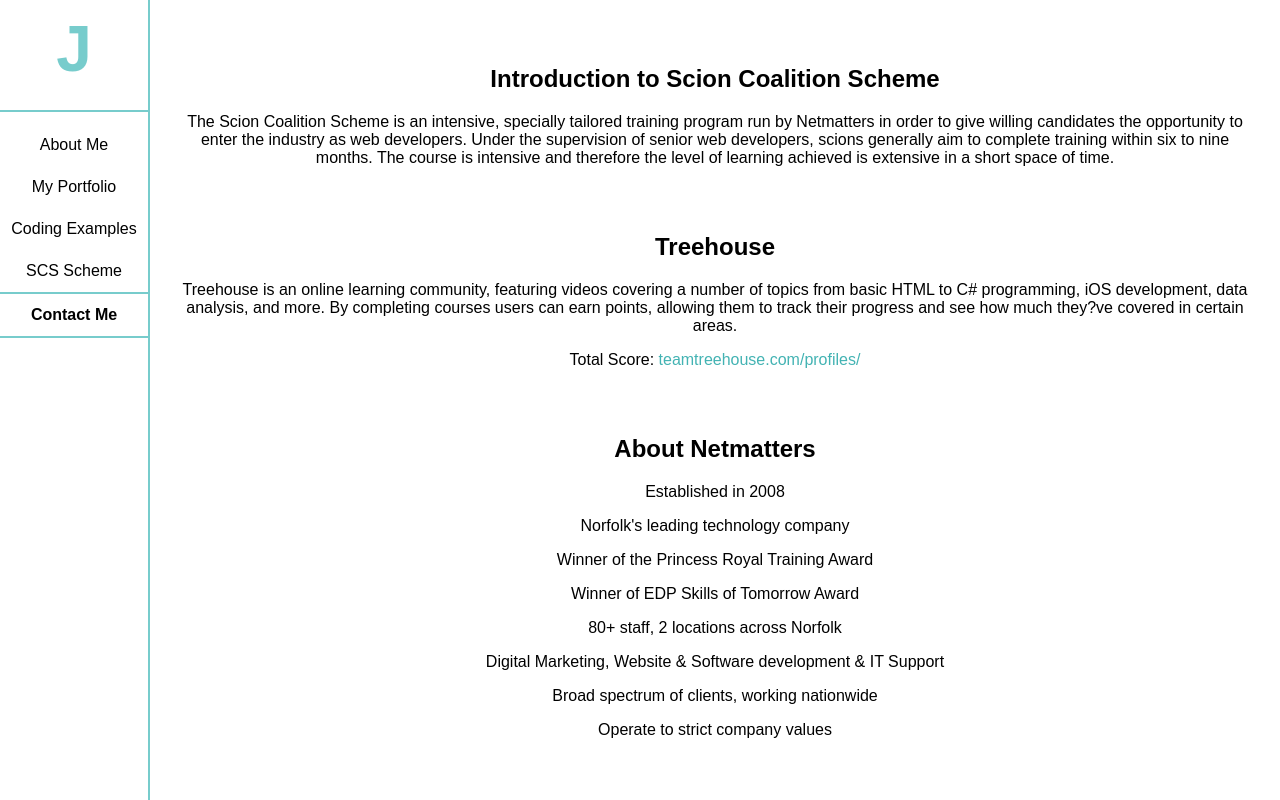
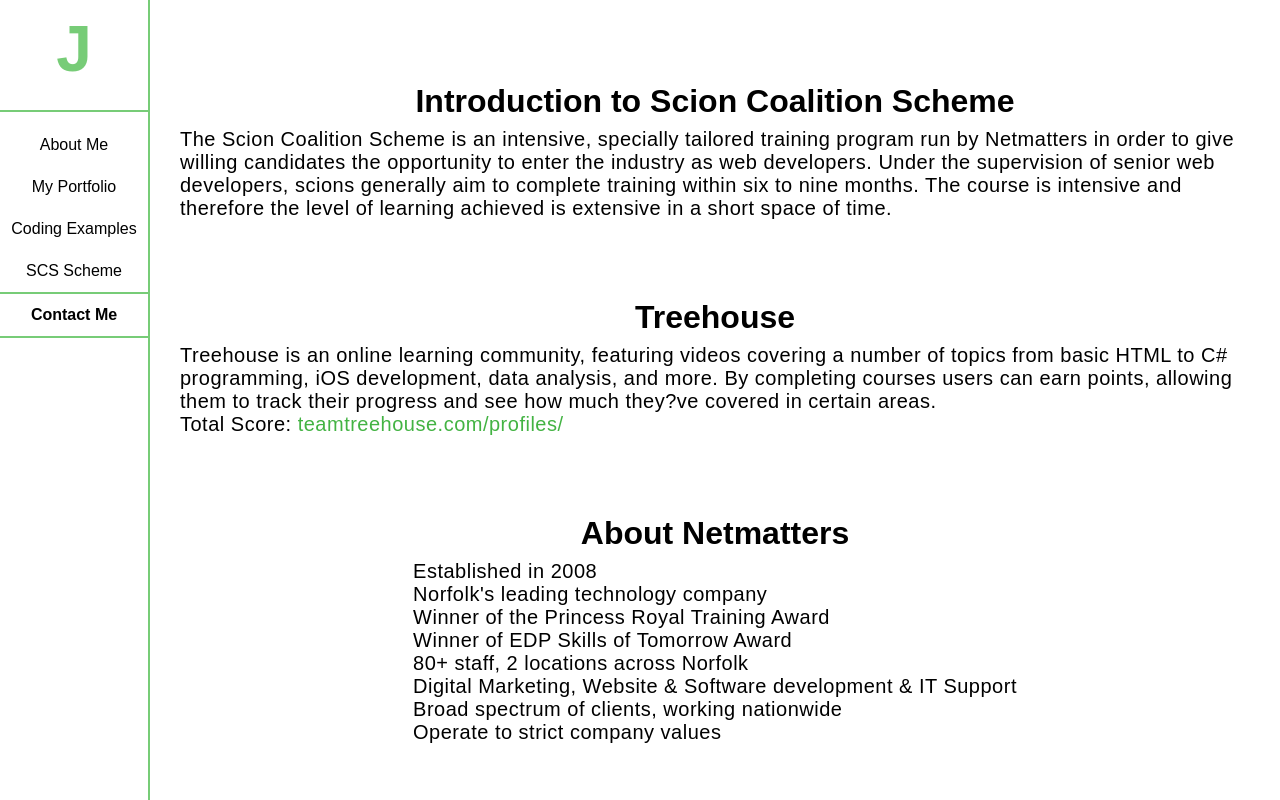
Before and after one commit to 7761279b-c739-4152-a1e2-9850adba1b8c/portfolio, a PHP site: page /scs-scheme.html in a window 1280 px wide. Run offline with PHP 8.4, Linux system fonts and the light colour scheme.

Commit message:
formatting changes

```diff
--- a/website/css/coding-examples.css
+++ /dev/null
@@ -1,6 +0,0 @@
-/* line 2, ../../portfolio/website/scss/coding-examples.scss */
-.coding-examples h2 {
-  text-align: center;
-}
-
-/*# sourceMappingURL=coding-examples.css.map */
--- a/website/css/styles.css
+++ b/website/css/styles.css
@@ -41,7 +41,7 @@ a {
   line-height: 2.875rem;
   font-size: 1.125rem;
   border-radius: 0.1875rem;
-  background-color: #7cc;
+  background-color: #7c7;
   cursor: pointer;
   display: flex;
   flex-direction: column;
@@ -59,7 +59,7 @@ a {
 
 /* line 18, ../../portfolio/website/scss/_sidemenu.scss */
 .nav-burger:hover {
-  background-color: #59c1c1;
+  background-color: #59c159;
 }
 
 /* line 27, ../../portfolio/website/scss/_sidemenu.scss */
@@ -80,7 +80,7 @@ nav {
     display: flex;
     background-color: #fff;
     flex-direction: column;
-    border-right: 0.125rem solid #7cc;
+    border-right: 0.125rem solid #7c7;
     flex: 0 0 9.375rem;
     height: 100vh;
     position: sticky;
@@ -104,16 +104,16 @@ nav a {
 
 /* line 59, ../../portfolio/website/scss/_sidemenu.scss */
 nav div > a:hover {
-  text-decoration: underline solid #7cc 0.09375rem;
+  text-decoration: underline solid #7c7 0.09375rem;
 }
 
 /* line 64, ../../portfolio/website/scss/_sidemenu.scss */
 nav h1 {
   margin: 0;
-  color: #7cc;
+  color: #7c7;
   font-size: 4rem;
   height: 100px;
-  border-bottom: 0.125rem solid #7cc;
+  border-bottom: 0.125rem solid #7c7;
 }
 
 /* line 71, ../../portfolio/website/scss/_sidemenu.scss */
@@ -123,8 +123,8 @@ nav h1 a {
 
 /* line 76, ../../portfolio/website/scss/_sidemenu.scss */
 nav .contact-highlight {
-  border-top: 0.125rem solid #7cc;
-  border-bottom: 0.125rem solid #7cc;
+  border-top: 0.125rem solid #7c7;
+  border-bottom: 0.125rem solid #7c7;
   font-weight: 600;
 }
 
@@ -139,8 +139,13 @@ header {
 
 /* line 9, ../../portfolio/website/scss/_header.scss */
 header h1 {
-  font-size: 2rem;
+  font-size: 3rem;
   vertical-align: middle;
+}
+
+/* line 13, ../../portfolio/website/scss/_header.scss */
+header p {
+  font-size: 1.25rem;
 }
 
 /* line 1, ../../portfolio/website/scss/_projects.scss */
@@ -176,10 +181,11 @@ header h1 {
 
 /* line 19, ../../portfolio/website/scss/_projects.scss */
 .projects .project h2 {
+  font-size: 2rem;
   margin: 0.5rem 0;
 }
 
-/* line 22, ../../portfolio/website/scss/_projects.scss */
+/* line 23, ../../portfolio/website/scss/_projects.scss */
 .projects .project p {
   margin: 0;
 }
@@ -206,55 +212,68 @@ header h1 {
 
 /* line 12, ../../portfolio/website/scss/_contact.scss */
 .contact > div h2 {
+  font-size: 2rem;
   margin: 0;
 }
 
 /* line 16, ../../portfolio/website/scss/_contact.scss */
+.contact > div h4 {
+  margin: 1rem 0 0;
+  font-size: 1rem;
+}
+
+/* line 20, ../../portfolio/website/scss/_contact.scss */
+.contact > div h3 {
+  margin: 0.5rem 0 0.75rem;
+  font-size: 1.5rem;
+}
+
+/* line 25, ../../portfolio/website/scss/_contact.scss */
 .contact form {
   flex-basis: 300px;
   flex-grow: 2;
 }
 
-/* line 19, ../../portfolio/website/scss/_contact.scss */
+/* line 28, ../../portfolio/website/scss/_contact.scss */
 .contact form .hidden {
   display: none;
 }
 
-/* line 22, ../../portfolio/website/scss/_contact.scss */
+/* line 31, ../../portfolio/website/scss/_contact.scss */
 .contact form textarea {
   font-family: inherit;
 }
 
-/* line 25, ../../portfolio/website/scss/_contact.scss */
+/* line 34, ../../portfolio/website/scss/_contact.scss */
 .contact form input, .contact form textarea {
   background-color: #ddd;
   border: 2px solid #ddd;
 }
 
-/* line 27, ../../portfolio/website/scss/_contact.scss */
+/* line 36, ../../portfolio/website/scss/_contact.scss */
 .contact form input::placeholder, .contact form textarea::placeholder {
   color: #999;
 }
 
-/* line 32, ../../portfolio/website/scss/_contact.scss */
+/* line 41, ../../portfolio/website/scss/_contact.scss */
 .contact form input, .contact form textarea, .contact form button {
   padding: 0.5rem;
   border-radius: 0.25rem;
   outline: 0;
 }
 
-/* line 37, ../../portfolio/website/scss/_contact.scss */
+/* line 46, ../../portfolio/website/scss/_contact.scss */
 .contact form input:focus, .contact form textarea:focus {
-  border-color: #7cc;
-  box-shadow: inset 0 1px 1px rgba(0, 0, 0, 0.075), 0 0 8px rgba(119, 204, 204, 0.6);
+  border-color: #7c7;
+  box-shadow: inset 0 1px 1px rgba(0, 0, 0, 0.075), 0 0 8px rgba(119, 204, 119, 0.6);
 }
 
-/* line 41, ../../portfolio/website/scss/_contact.scss */
+/* line 50, ../../portfolio/website/scss/_contact.scss */
 .contact form button:focus, .contact form button:hover {
   box-shadow: inset 0 1px 1px rgba(0, 0, 0, 0.075), 0 0 8px rgba(0, 0, 0, 0.6);
 }
 
-/* line 44, ../../portfolio/website/scss/_contact.scss */
+/* line 53, ../../portfolio/website/scss/_contact.scss */
 .contact form button {
   border: 2px solid #000;
   background-color: #fff;
@@ -262,7 +281,7 @@ header h1 {
   width: 128px;
 }
 
-/* line 51, ../../portfolio/website/scss/_contact.scss */
+/* line 60, ../../portfolio/website/scss/_contact.scss */
 .contact form .form-grid {
   display: grid;
   gap: 0.875rem;
@@ -272,34 +291,34 @@ header h1 {
 }
 
 @media (min-width: 768px) {
-  /* line 51, ../../portfolio/website/scss/_contact.scss */
+  /* line 60, ../../portfolio/website/scss/_contact.scss */
   .contact form .form-grid {
     grid-template-columns: 1fr 1fr;
     grid-template-areas: 'first-name last-name' 'email email' 'subject subject' 'message message';
   }
 }
 
-/* line 62, ../../portfolio/website/scss/_contact.scss */
+/* line 71, ../../portfolio/website/scss/_contact.scss */
 .contact form .form-grid #first-name {
   grid-area: first-name;
 }
 
-/* line 65, ../../portfolio/website/scss/_contact.scss */
+/* line 74, ../../portfolio/website/scss/_contact.scss */
 .contact form .form-grid #last-name {
   grid-area: last-name;
 }
 
-/* line 68, ../../portfolio/website/scss/_contact.scss */
+/* line 77, ../../portfolio/website/scss/_contact.scss */
 .contact form .form-grid #email {
   grid-area: email;
 }
 
-/* line 71, ../../portfolio/website/scss/_contact.scss */
+/* line 80, ../../portfolio/website/scss/_contact.scss */
 .contact form .form-grid #subject {
   grid-area: subject;
 }
 
-/* line 74, ../../portfolio/website/scss/_contact.scss */
+/* line 83, ../../portfolio/website/scss/_contact.scss */
 .contact form .form-grid #message {
   grid-area: message;
 }
@@ -324,17 +343,32 @@ header h1 {
 /* line 15, ../../portfolio/website/scss/_scs.scss */
 .scs a {
   text-decoration: none;
-  color: #43b3b3;
+  color: #43b343;
 }
 
 /* line 18, ../../portfolio/website/scss/_scs.scss */
 .scs a:hover {
   text-decoration: underline;
-  color: #7cc;
+  color: #7c7;
 }
 
-/* line 2, ../../portfolio/website/scss/coding-examples.scss */
+/* line 24, ../../portfolio/website/scss/_scs.scss */
+.scs h2 {
+  font-size: 2rem;
+  margin-bottom: 0.5rem;
+}
+
+/* line 28, ../../portfolio/website/scss/_scs.scss */
+.scs p {
+  margin: 0;
+  font-size: 1.25rem;
+  letter-spacing: 0.03125rem;
+  text-align: left;
+}
+
+/* line 2, ../../portfolio/website/scss/_coding-examples.scss */
 .coding-examples h2 {
+  font-size: 2rem;
   text-align: center;
 }
 
--- a/website/index.html
+++ b/website/index.html
@@ -28,7 +28,7 @@
             <header>
                 <!-- header image and name -->
                  <div class="header-overlay">
-                    <h1>My name is ...</h1>
+                    <h1>My Name is ...</h1>
                     <p>I'm a web developer</p>
                 </div>
 
@@ -37,7 +37,7 @@
                 <!-- projects list -->
                 <a class="project" href="#">
                     <img src="img/..." class="project-img" />
-                    <h2>Project 1</h2>
+                    <h2>Project One</h2>
                     <p>View Project <span class="icon-right"></span></p>
                 </a>
 
@@ -66,7 +66,6 @@
                     </div>
                     <button type="submit">Submit</button>
                  </form>
-
             </div>
             <footer>
 
--- a/website/scss/coding-examples.scss
+++ b/website/scss/_coding-examples.scss
@@ -1,5 +1,6 @@
 .coding-examples {
     h2 {
+        font-size: rems(32px);
         text-align: center;
     }
 }
--- a/website/scss/_contact.scss
+++ b/website/scss/_contact.scss
@@ -10,7 +10,16 @@
         min-width: 150px;
         flex-grow: 1;
         h2 {
+            font-size: rems(32px);
             margin: 0;
+        }
+        h4 {
+            margin: rems(16px) 0 0;
+            font-size: rems(16px);
+        }
+        h3 {
+            margin: rems(8px) 0 rems(12px);
+            font-size: rems(24px)
         }
     }
     form {
--- a/website/scss/_header.scss
+++ b/website/scss/_header.scss
@@ -7,7 +7,10 @@ header {
     justify-content: center;
 
     h1 {
-        font-size: rems(32px);
+        font-size: rems(48px);
         vertical-align: middle;
     }
+    p {
+        font-size: rems(20px);
+    }
 }
--- a/website/scss/_projects.scss
+++ b/website/scss/_projects.scss
@@ -17,6 +17,7 @@
         }
 
         h2 {
+            font-size: rems(32px);
             margin: rems(8px) 0;
         }
         p {
--- a/website/scss/_scs.scss
+++ b/website/scss/_scs.scss
@@ -20,4 +20,15 @@
             color: $color-theme;
         }
     }
+
+    h2 {
+        font-size: rems(32px);
+        margin-bottom: rems(8px);
+    }
+    p {
+        margin: 0;
+        font-size: rems(20px);
+        letter-spacing: rems(0.5px);
+        text-align: left;
+    }
 }
--- a/website/scss/_variables.scss
+++ b/website/scss/_variables.scss
@@ -1,7 +1,7 @@
 
 
 $color-background: #fff;
-$color-theme: #7cc;
+$color-theme: #7c7;
 
 $color-input-background: #ddd;
 $color-input-placeholder: #999;
```
Also changed, not shown: 2 other files.
